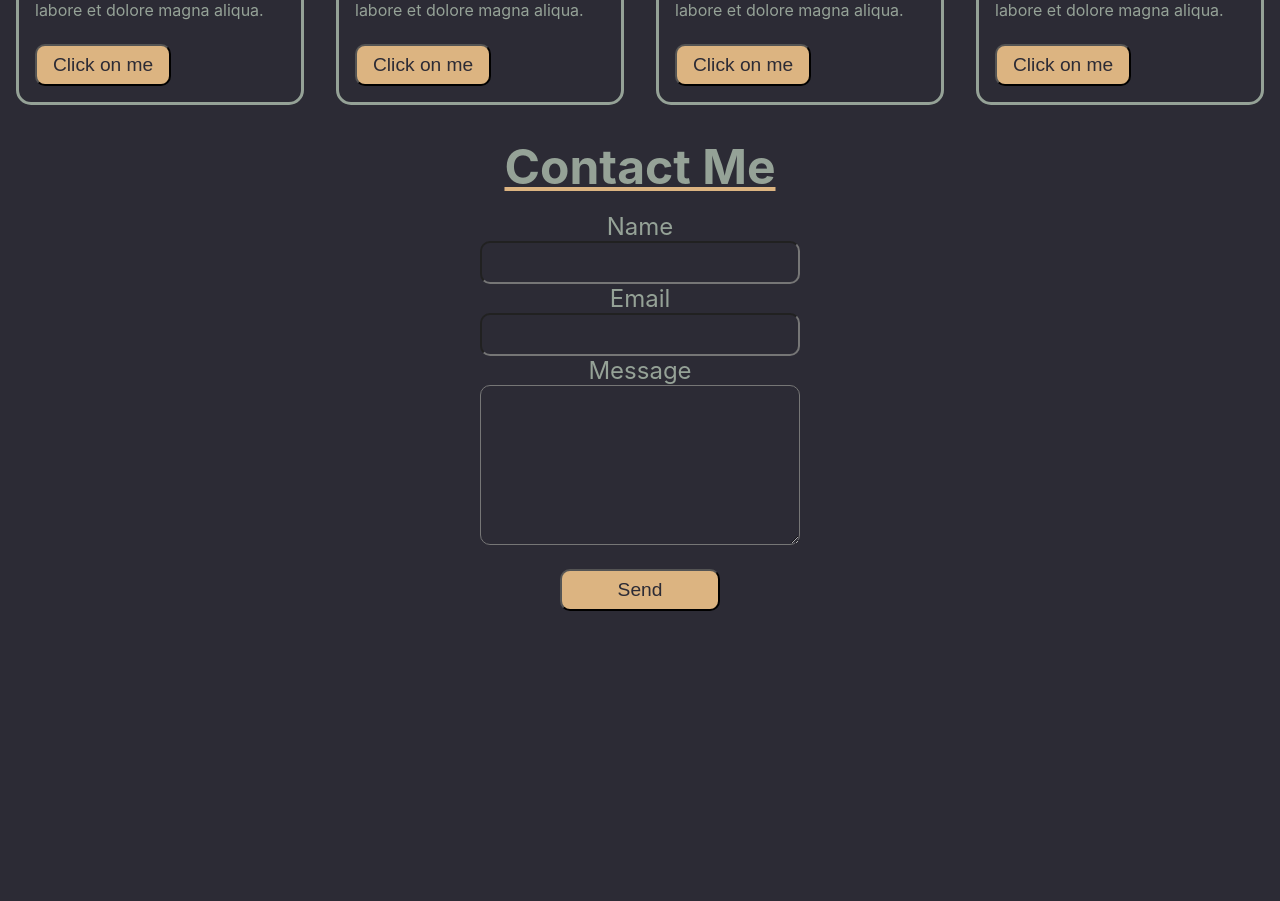
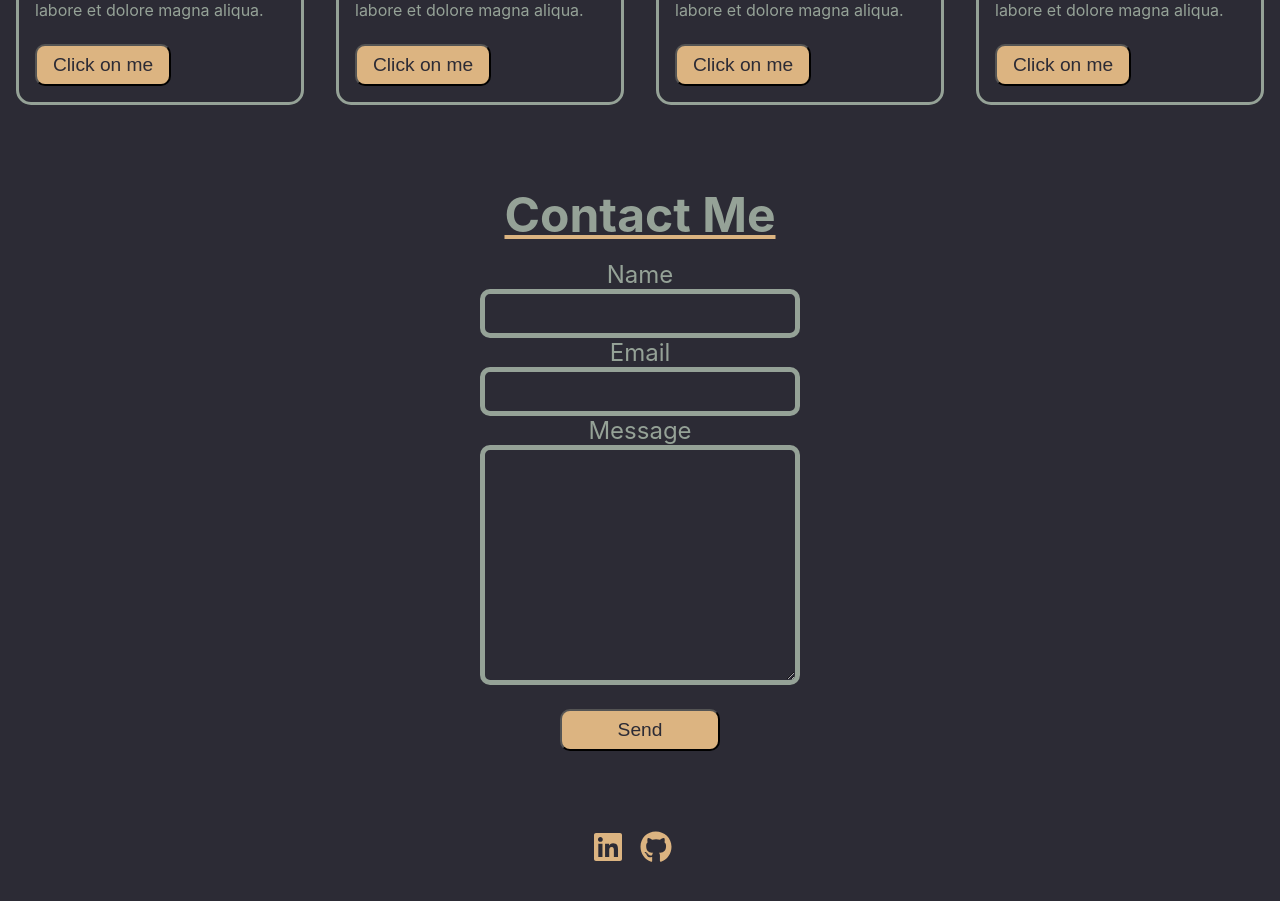
Before and after one commit to garywhi/web-test, a React (Create React App) app: page /#/projects in a window 1280 px wide. Shown: the part 1640-2541 px from the top of the page. Before the commit the page ends 2267 px from the top, so only its background shows below. Built offline with nearby package versions, Linux system fonts and the light colour scheme.

Commit message:
media links and contact borders

```diff
--- a/src/pages/Projects.css
+++ b/src/pages/Projects.css
@@ -289,16 +289,22 @@
     font-size: 1.25rem;
     border-radius: 10px;
     padding: .5rem 1rem .5rem 1rem;
+    border-style: solid;
+    border-color: var(--30p-color);
+    border-width: 5px;
 }
 
 .contact-section textarea {
     background-color: var(--60p-color);
     color: var(--10p-color);
     width: 20rem;
-    height: 10rem;
+    height: 15rem;
     font-size: 1.25rem;
     border-radius: 10px;
     padding: .5rem 1rem .5rem 1rem;
+    border-style: solid;
+    border-color: var(--30p-color);
+    border-width: 5px;
 }
 
 .contact-form-btn {
@@ -313,6 +319,12 @@
     padding: .5rem 1rem .5rem 1rem;
     font-size: 1.2rem;
     width: 10rem;
+    margin-bottom: 5rem;
+}
+
+.media-link {
+    color: var(--10p-color);
+    margin-bottom: 3rem;
 }
 
 @media screen and (max-width: 720px) {
--- a/src/pages/Projects.js
+++ b/src/pages/Projects.js
@@ -1,7 +1,8 @@
 import React, { useState, useEffect, useRef } from 'react'
+import { Link } from 'react-router-dom';
 import emailjs from '@emailjs/browser'
 import './Projects.css'
-import { FaReact, FaJsSquare, FaJava, FaHtml5, FaCss3Alt, FaBars, FaTimes, FaCode } from "react-icons/fa";
+import { FaReact, FaJsSquare, FaJava, FaHtml5, FaCss3Alt, FaBars, FaTimes, FaCode, FaLinkedin, FaGithub } from "react-icons/fa";
 import { SiMysql, SiMicrosoftsqlserver } from "react-icons/si";
 import sampleImg from '../assets/coding_laptop.jpg'
 
@@ -163,7 +164,7 @@ export default function Projects() {
         </div>
       </div>
 
-      <h1 className='project-title'>Contact Me</h1>
+      <h1 className='project-title' style={{ marginTop: '3rem'}}>Contact Me</h1>
       <div className='contact-section'>
         <form ref={form} onSubmit={sendEmail}>
         <label>Name</label>
@@ -175,6 +176,10 @@ export default function Projects() {
         <input className='contact-form-btn' type="submit" value="Send" />
         </form>
       </div>
+      <div className='media-links'>
+              <Link to="https://www.linkedin.com/in/gary-wong33/" target='_blank' className='media-link'><FaLinkedin /></Link>
+              <Link to="https://github.com/garywhi" target='_blank' className='media-link'><FaGithub /></Link>
+        </div>
     </>
   )
 }
```
